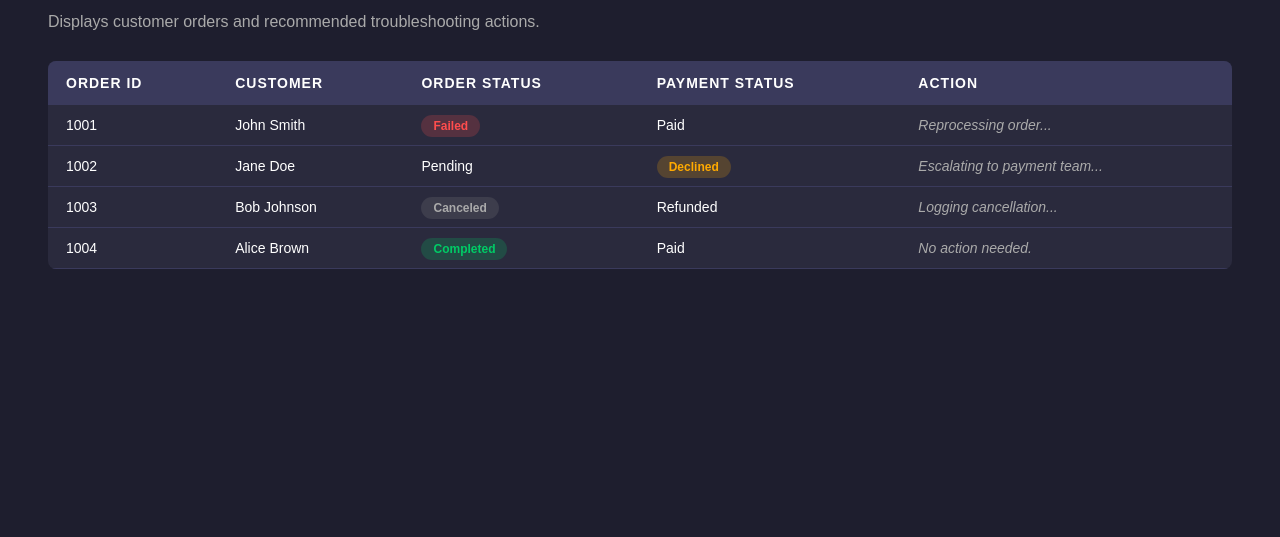
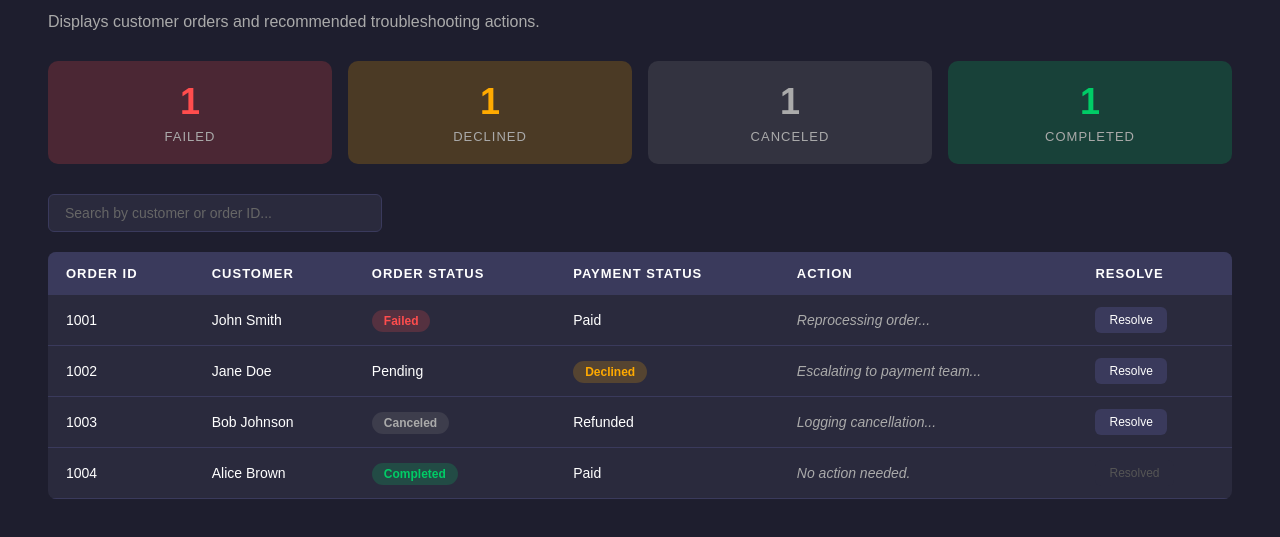
Before and after one commit to lengtran/order-management-java, a plain HTML site: page index.html in a window 1280 px wide. Shown: the part 109-646 px from the top of the page. Drawn offline with Linux system fonts and the light colour scheme.

Commit message:
Add summary cards, search filter, and resolve buttons

```diff
--- a/index.html
+++ b/index.html
@@ -12,16 +12,61 @@
             padding: 40px;
         }
 
-        h1 {
-            color: #7ec8e3;
-            margin-bottom: 10px;
-        }
+        h1 { color: #7ec8e3; margin-bottom: 6px; }
+        p  { color: #aaaaaa; margin-bottom: 30px; }
 
-        p {
-            color: #aaaaaa;
+        /* Summary Cards */
+        .cards {
+            display: flex;
+            gap: 16px;
             margin-bottom: 30px;
         }
 
+        .card {
+            flex: 1;
+            background-color: #2a2a3d;
+            border-radius: 10px;
+            padding: 20px;
+            text-align: center;
+        }
+
+        .card .number {
+            font-size: 36px;
+            font-weight: bold;
+            margin-bottom: 6px;
+        }
+
+        .card .label {
+            font-size: 13px;
+            color: #aaaaaa;
+            text-transform: uppercase;
+            letter-spacing: 1px;
+        }
+
+        .card.failed   .number { color: #ff4d4d; }
+        .card.declined .number { color: #ffaa00; }
+        .card.canceled .number { color: #aaaaaa; }
+        .card.completed .number { color: #00cc66; }
+
+        /* Search Bar */
+        .search-bar {
+            margin-bottom: 20px;
+        }
+
+        .search-bar input {
+            width: 300px;
+            padding: 10px 16px;
+            border-radius: 6px;
+            border: 1px solid #3a3a5c;
+            background-color: #2a2a3d;
+            color: #ffffff;
+            font-size: 14px;
+            outline: none;
+        }
+
+        .search-bar input::placeholder { color: #666; }
+
+        /* Table */
         table {
             width: 100%;
             border-collapse: collapse;
@@ -34,7 +79,7 @@
             background-color: #3a3a5c;
             padding: 14px 18px;
             text-align: left;
-            font-size: 14px;
+            font-size: 13px;
             text-transform: uppercase;
             letter-spacing: 1px;
         }
@@ -45,7 +90,6 @@
             font-size: 14px;
         }
 
-        /* Status badges */
         .badge {
             padding: 4px 12px;
             border-radius: 20px;
@@ -53,16 +97,26 @@
             font-weight: bold;
         }
 
-        .failed     { background-color: #ff4d4d33; color: #ff4d4d; }
-        .declined   { background-color: #ffaa0033; color: #ffaa00; }
-        .canceled   { background-color: #88888833; color: #aaaaaa; }
-        .completed  { background-color: #00cc6633; color: #00cc66; }
+        .failed    { background-color: #ff4d4d33; color: #ff4d4d; }
+        .declined  { background-color: #ffaa0033; color: #ffaa00; }
+        .canceled  { background-color: #88888833; color: #aaaaaa; }
+        .completed { background-color: #00cc6633; color: #00cc66; }
+        .action    { font-style: italic; color: #aaaaaa; }
 
-        /* Action column */
-        .action {
-            font-style: italic;
-            color: #aaaaaa;
+        /* Resolve Button */
+        .resolve-btn {
+            padding: 6px 14px;
+            border-radius: 6px;
+            border: none;
+            background-color: #3a3a5c;
+            color: #ffffff;
+            font-size: 12px;
+            cursor: pointer;
+            transition: background 0.2s;
         }
+
+        .resolve-btn:hover  { background-color: #00cc66; color: #000; }
+        .resolve-btn:disabled { background-color: #2a2a3d; color: #555; cursor: default; }
     </style>
 </head>
 <body>
@@ -70,7 +124,33 @@
 <h1>Order Management System</h1>
 <p>Displays customer orders and recommended troubleshooting actions.</p>
 
-<table>
+<!-- Summary Cards -->
+<div class="cards">
+    <div class="card failed">
+        <div class="number">1</div>
+        <div class="label">Failed</div>
+    </div>
+    <div class="card declined">
+        <div class="number">1</div>
+        <div class="label">Declined</div>
+    </div>
+    <div class="card canceled">
+        <div class="number">1</div>
+        <div class="label">Canceled</div>
+    </div>
+    <div class="card completed">
+        <div class="number">1</div>
+        <div class="label">Completed</div>
+    </div>
+</div>
+
+<!-- Search Bar -->
+<div class="search-bar">
+    <input type="text" id="searchInput" placeholder="Search by customer or order ID..." onkeyup="filterTable()">
+</div>
+
+<!-- Orders Table -->
+<table id="ordersTable">
     <thead>
     <tr>
         <th>Order ID</th>
@@ -78,6 +158,7 @@
         <th>Order Status</th>
         <th>Payment Status</th>
         <th>Action</th>
+        <th>Resolve</th>
     </tr>
     </thead>
     <tbody>
@@ -87,6 +168,7 @@
         <td><span class="badge failed">Failed</span></td>
         <td>Paid</td>
         <td class="action">Reprocessing order...</td>
+        <td><button class="resolve-btn" onclick="resolveOrder(this)">Resolve</button></td>
     </tr>
     <tr>
         <td>1002</td>
@@ -94,6 +176,7 @@
         <td>Pending</td>
         <td><span class="badge declined">Declined</span></td>
         <td class="action">Escalating to payment team...</td>
+        <td><button class="resolve-btn" onclick="resolveOrder(this)">Resolve</button></td>
     </tr>
     <tr>
         <td>1003</td>
@@ -101,6 +184,7 @@
         <td><span class="badge canceled">Canceled</span></td>
         <td>Refunded</td>
         <td class="action">Logging cancellation...</td>
+        <td><button class="resolve-btn" onclick="resolveOrder(this)">Resolve</button></td>
     </tr>
     <tr>
         <td>1004</td>
@@ -108,9 +192,30 @@
         <td><span class="badge completed">Completed</span></td>
         <td>Paid</td>
         <td class="action">No action needed.</td>
+        <td><button class="resolve-btn" disabled>Resolved</button></td>
     </tr>
     </tbody>
 </table>
 
+<script>
+    // Search filter
+    function filterTable() {
+        const input = document.getElementById("searchInput").value.toLowerCase();
+        const rows = document.querySelectorAll("#ordersTable tbody tr");
+        rows.forEach(row => {
+            const text = row.innerText.toLowerCase();
+            row.style.display = text.includes(input) ? "" : "none";
+        });
+    }
+
+    // Resolve button
+    function resolveOrder(btn) {
+        const row = btn.closest("tr");
+        row.style.opacity = "0.4";
+        btn.textContent = "Resolved";
+        btn.disabled = true;
+    }
+</script>
+
 </body>
 </html>
```
